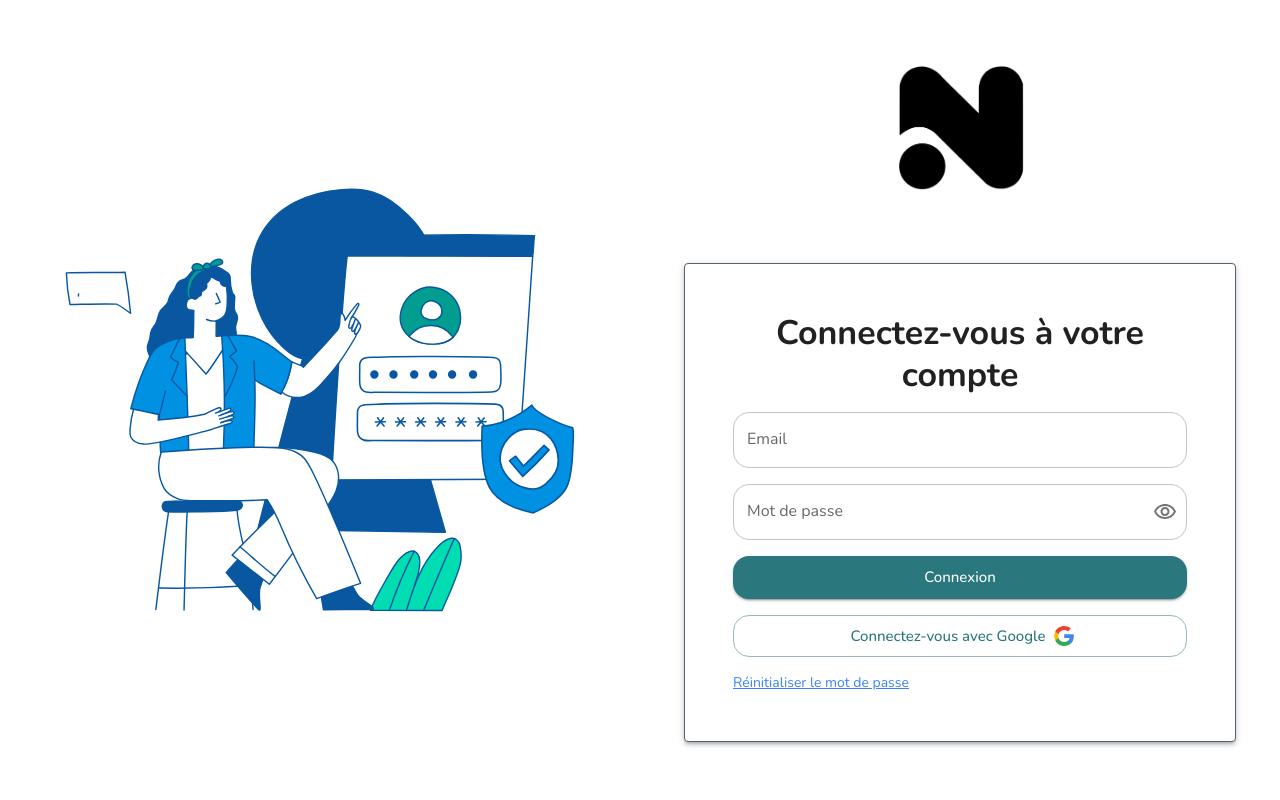
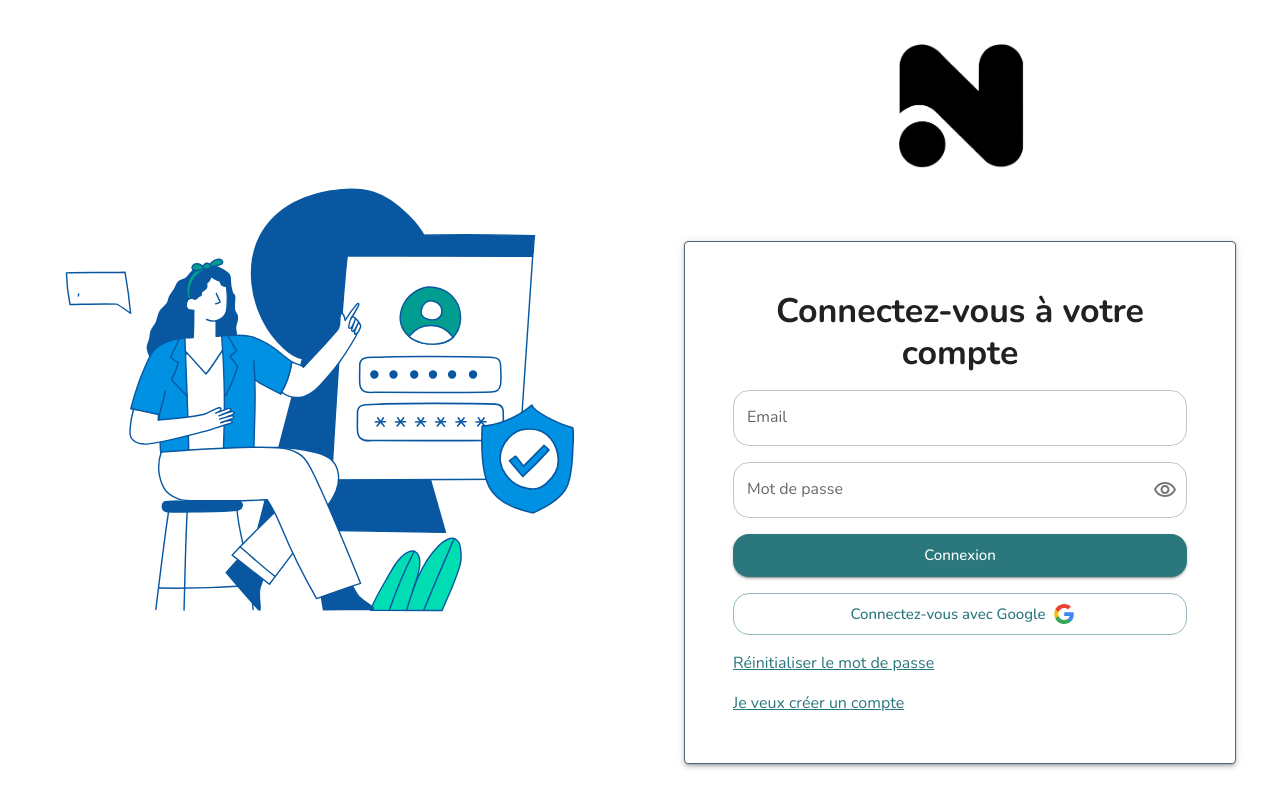
Before and after one commit to noted-eip/web, a React (Create React App) app: page /signin in a window 1280 px wide. Built offline with nearby package versions, Linux system fonts and the light colour scheme; no server answers.

Commit message:
feat: add a link to go on singin page on signup and page and viceversa

```diff
--- a/src/i18n/lang/en.ts
+++ b/src/i18n/lang/en.ts
@@ -26,6 +26,8 @@ const enTranslation: LocaleTypedMessages = {
   /*  Signup  */
   'SIGNUP.title': 'Create an account',
   'SIGNUP.signupGoogle': 'Sign up with Google',
+  'SIGNUP.wantSignIn': 'Already have an account',
+  'SIGNUP.wantSignUp': 'I want to create an account',
 
   /*    RESETPASSWORD   */
 
--- a/src/i18n/lang/fr.ts
+++ b/src/i18n/lang/fr.ts
@@ -27,6 +27,8 @@ const frTranslation: LocaleTypedMessages = {
   /*  Signup  */
   'SIGNUP.title': 'Créer un compte',
   'SIGNUP.signupGoogle': 'S\'inscrire avec Google',
+  'SIGNUP.wantSignIn': 'J\'ai déjà un compte',
+  'SIGNUP.wantSignUp': 'Je veux créer un compte',
 
   /*    RESETPASSWORD   */
 
--- a/src/i18n/lang/keys.ts
+++ b/src/i18n/lang/keys.ts
@@ -47,6 +47,8 @@ export enum TranslationKeys {
   /*  Signup  */
   'SIGNUP.title',
   'SIGNUP.signupGoogle',
+  'SIGNUP.wantSignIn',
+  'SIGNUP.wantSignUp',
 
   /*    RESETPASSWORD   */
 
--- a/src/views/signin/SigninView.tsx
+++ b/src/views/signin/SigninView.tsx
@@ -70,6 +70,9 @@ const SigninView: React.FC = () => {
       }
       navigate('/')
     },
+    onError: (e) => {
+      toast.error(e.response?.data.error as string)
+    }
   })
   const googleLogin = useGoogleLogin({
     onSuccess: (tokenResponse) => {
@@ -161,8 +164,17 @@ const SigninView: React.FC = () => {
             <FormatMessage id='SIGNIN.signinGoogle' />
           </Button>
           <Link to='/reset_password_email' className='mt-2 text-sm text-blue-500 underline'>
-            <FormatMessage id='SIGNIN.resetPwd' />
+            <Typography variant='body1' color='primary' sx={{ textDecoration: 'underline' }}>
+              <FormatMessage id='SIGNIN.resetPwd' />
+            </Typography>
           </Link>
+          <Link
+            to='/signup'>
+            <Typography variant='body1' color='primary' sx={{ textDecoration: 'underline' }}>
+              <FormatMessage id='SIGNUP.wantSignUp' />
+            </Typography>
+          </Link>
+
         </Stack>
       </form>
       <Notification />
--- a/src/views/signup/SignupView.tsx
+++ b/src/views/signup/SignupView.tsx
@@ -6,7 +6,7 @@ import { useGoogleLogin } from '@react-oauth/google'
 import { getAnalytics, logEvent } from 'firebase/analytics'
 import React from 'react'
 import { toast } from 'react-hot-toast'
-import { useNavigate } from 'react-router-dom'
+import { Link, useNavigate } from 'react-router-dom'
 
 import GoogleIcon from '../../components/icons/GoogleIcon'
 import Notification from '../../components/notification/Notification'
@@ -212,6 +212,12 @@ const SignupView: React.FC = () => {
           >
             <FormatMessage id='SIGNUP.signupGoogle' />
           </Button>
+          <Link
+            to='/signin'>
+            <Typography variant='body1' color='primary' sx={{ textDecoration: 'underline' }}>
+              <FormatMessage id='SIGNUP.wantSignIn' />
+            </Typography>
+          </Link>
         </Stack>
         <Notification />
       </form>
```
